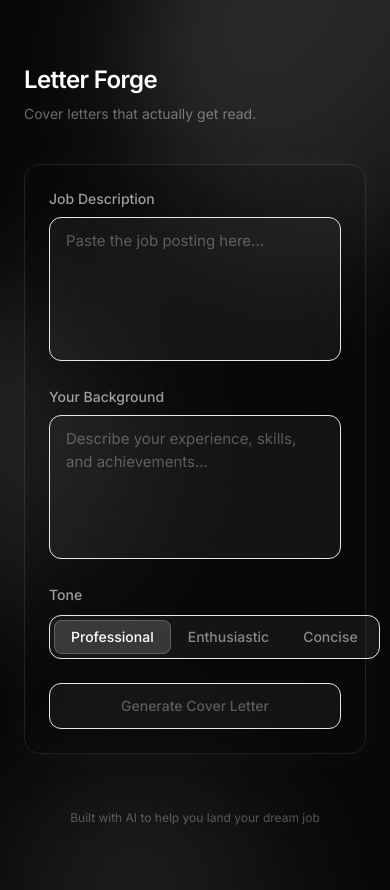
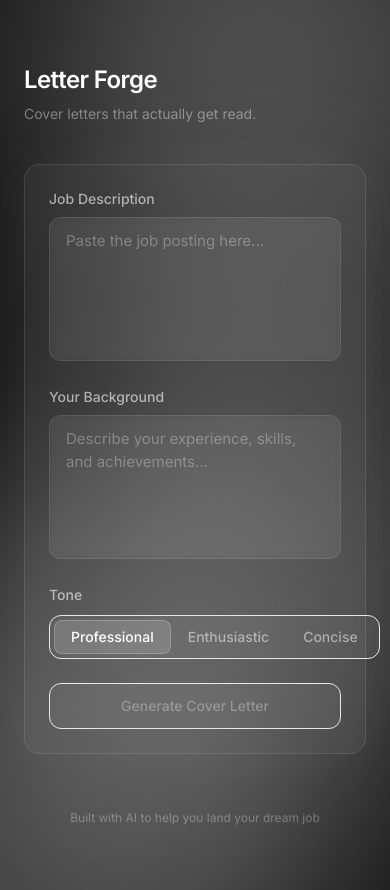
Before and after one commit to smitdighe/letter-forge, a React (Vite) app in the folder frontend/: page / in a window 390 px wide. Built offline with nearby package versions, Linux system fonts and the light colour scheme.

Commit message:
feat: add cursor glow + glassmorphism

```diff
--- a/frontend/src/App.tsx
+++ b/frontend/src/App.tsx
@@ -1,5 +1,5 @@
-import { useState } from 'react'
-import { motion, AnimatePresence } from 'framer-motion'
+import { useState, useEffect } from 'react'
+import { motion, AnimatePresence, useMotionValue, useSpring } from 'framer-motion'
 
 type Tone = 'Professional' | 'Enthusiastic' | 'Concise'
 
@@ -12,6 +12,20 @@ function App() {
   const [coverLetter, setCoverLetter] = useState('')
   const [isLoading, setIsLoading] = useState(false)
   const [copied, setCopied] = useState(false)
+
+  const cursorX = useMotionValue(-1000)
+  const cursorY = useMotionValue(-1000)
+  const springX = useSpring(cursorX, { stiffness: 250, damping: 30, mass: 0.5 })
+  const springY = useSpring(cursorY, { stiffness: 250, damping: 30, mass: 0.5 })
+
+  useEffect(() => {
+    const move = (e: MouseEvent) => {
+      cursorX.set(e.clientX)
+      cursorY.set(e.clientY)
+    }
+    window.addEventListener('mousemove', move)
+    return () => window.removeEventListener('mousemove', move)
+  }, [cursorX, cursorY])
 
   const handleGenerate = async () => {
     if (!jobDescription.trim() || !background.trim()) return
@@ -47,14 +61,26 @@ function App() {
   }
 
   return (
-    <div className="min-h-screen bg-base relative overflow-hidden">
+    <div className="min-h-screen relative overflow-hidden bg-transparent">
+      {/* Cursor-following glow */}
+      <motion.div
+        aria-hidden
+        style={{
+          position: 'fixed',
+          left: springX,
+          top: springY,
+          translateX: '-50%',
+          translateY: '-50%',
+          zIndex: 0,
+        }}
+        className="pointer-events-none w-[600px] h-[600px] rounded-full bg-white/10 blur-[120px]"
+      />
+
       {/* Chrome orbs background */}
-      <div className="absolute inset-0 overflow-hidden pointer-events-none">
-        <div className="absolute -top-32 -right-32 w-96 h-96 rounded-full bg-gradient-to-br from-white/20 to-white/5 blur-3xl" />
-        <div className="absolute top-1/3 -left-48 w-80 h-80 rounded-full bg-gradient-to-br from-white/15 to-white/5 blur-3xl" />
-        <div className="absolute -bottom-40 right-1/4 w-72 h-72 rounded-full bg-gradient-to-br from-white/10 to-white/5 blur-3xl" />
-        <div className="absolute top-2/3 -right-20 w-64 h-64 rounded-full bg-gradient-to-br from-white/12 to-white/5 blur-3xl" />
-        <div className="absolute -top-20 left-1/3 w-56 h-56 rounded-full bg-gradient-to-br from-white/18 to-white/5 blur-3xl" />
+      <div className="absolute inset-0 overflow-hidden pointer-events-none z-0">
+        <div className="absolute -top-48 -right-32 w-[32rem] h-[32rem] rounded-full bg-white/30 blur-[120px]" />
+        <div className="absolute -bottom-48 -left-40 w-[32rem] h-[32rem] rounded-full bg-white/30 blur-[120px]" />
+        <div className="absolute top-1/3 -right-24 w-[30rem] h-[30rem] rounded-full bg-white/30 blur-[120px]" />
       </div>
 
       <div className="relative z-10 max-w-2xl mx-auto px-6 py-16 sm:py-24">
@@ -78,7 +104,7 @@ function App() {
           initial={{ opacity: 0, y: 20 }}
           animate={{ opacity: 1, y: 0 }}
           transition={{ duration: 0.5, delay: 0.1, ease: [0.25, 0.1, 0, 1] }}
-          className="backdrop-blur-2xl bg-white/6 border border-white/10 rounded-2xl p-6 sm:p-8 shadow-[0_0_40px_rgba(255,255,255,0.03)]"
+          className="backdrop-blur-2xl bg-white/[0.04] border border-white/10 rounded-2xl p-6 sm:p-8 shadow-[0_0_60px_rgba(255,255,255,0.04)] relative z-10"
         >
           {/* Job Description */}
           <div className="mb-5">
@@ -89,7 +115,7 @@ function App() {
               value={jobDescription}
               onChange={(e) => setJobDescription(e.target.value)}
               placeholder="Paste the job posting here..."
-              className="w-full h-36 px-4 py-3 bg-white/5 border border-white/8 rounded-xl text-white placeholder:text-white/30 focus:outline-none focus:border-white/20 transition-colors resize-none"
+              className="w-full h-36 px-4 py-3 bg-white/5 backdrop-blur-sm border border-white/10 rounded-xl text-white placeholder:text-white/30 focus:border-white/25 focus:outline-none transition-colors resize-none"
             />
           </div>
 
@@ -102,7 +128,7 @@ function App() {
               value={background}
               onChange={(e) => setBackground(e.target.value)}
               placeholder="Describe your experience, skills, and achievements..."
-              className="w-full h-36 px-4 py-3 bg-white/5 border border-white/8 rounded-xl text-white placeholder:text-white/30 focus:outline-none focus:border-white/20 transition-colors resize-none"
+              className="w-full h-36 px-4 py-3 bg-white/5 backdrop-blur-sm border border-white/10 rounded-xl text-white placeholder:text-white/30 focus:border-white/25 focus:outline-none transition-colors resize-none"
             />
           </div>
 
@@ -158,7 +184,7 @@ function App() {
               animate={{ opacity: 1, y: 0 }}
               exit={{ opacity: 0, y: -8 }}
               transition={{ duration: 0.4, ease: [0.25, 0.1, 0, 1] }}
-              className="mt-6 backdrop-blur-2xl bg-white/6 border border-white/10 rounded-2xl p-6 shadow-[0_0_40px_rgba(255,255,255,0.03)]"
+              className="mt-6 backdrop-blur-2xl bg-white/[0.04] border border-white/10 rounded-2xl p-6 shadow-[0_0_60px_rgba(255,255,255,0.04)] relative z-10"
             >
               <div className="flex items-center justify-between mb-3">
                 <h2 className="text-sm font-medium text-white/60">Output</h2>
```
